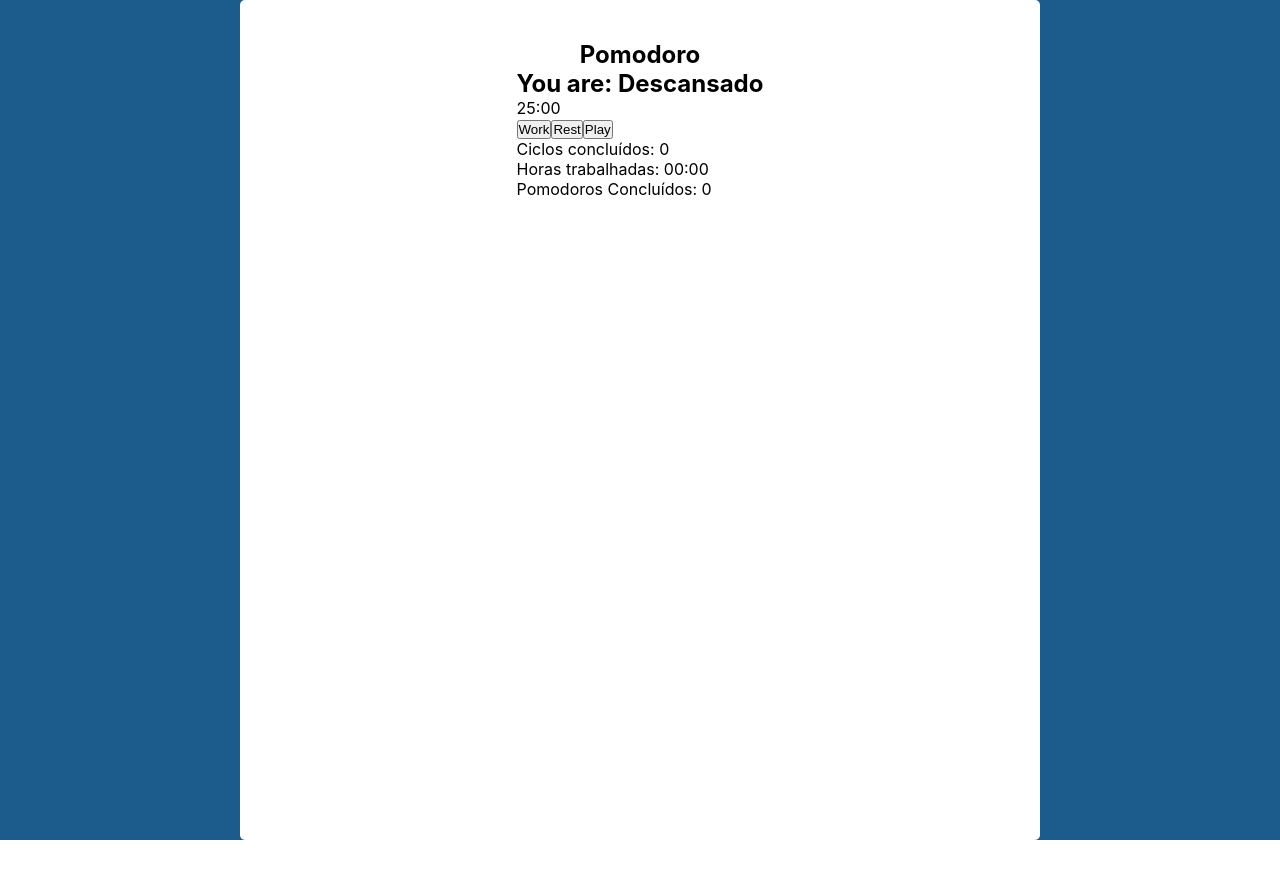
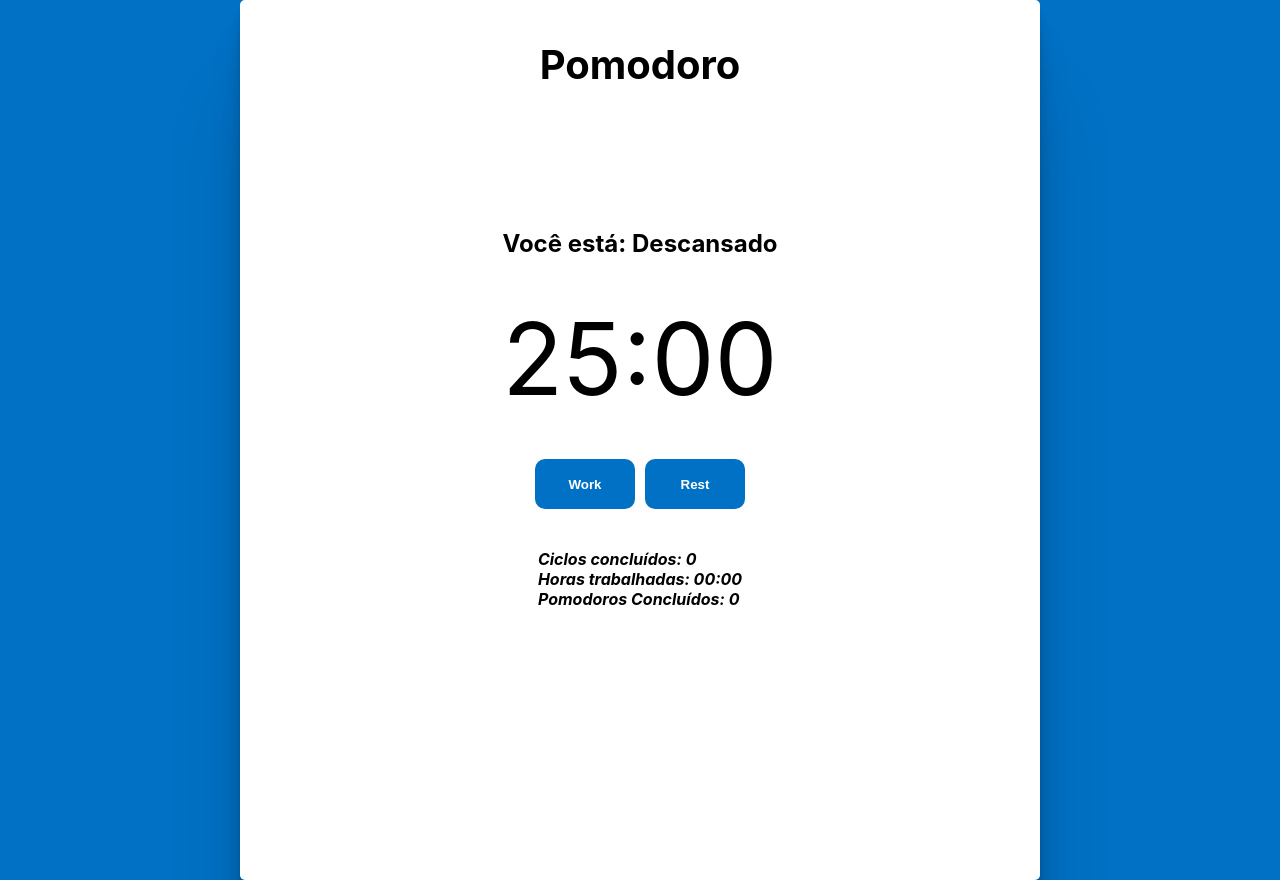
Before and after one commit to SamuelBarbosaDev/pomodoro-react, a React (Create React App) app: page / in a window 1280 px wide. Before the commit the page ends 840 px from the top, so only its background shows below. Built offline with nearby package versions, Linux system fonts and the light colour scheme.

Commit message:
feat: Trabalhando no projeto `Pomodoro` - parte 2

```diff
--- a/src/components/pomodoro-timer.tsx
+++ b/src/components/pomodoro-timer.tsx
@@ -76,8 +76,9 @@ export function PomodoroTimer(props: Props): JSX.Element {
     );
 
     useEffect(() => {
-        if (working) document.body.classList.add('working');
-        if (resting) document.body.classList.remove('working');
+        const main = document.getElementsByTagName('main')[0]
+        if (working) main.classList.add('working');
+        if (resting) main.classList.remove('working');
         if (mainTime > 0) return;
         if (working && cyclesQtdManager.length > 0) {
             configureRest(false);
@@ -105,7 +106,7 @@ export function PomodoroTimer(props: Props): JSX.Element {
 
     return (
         <div className='pomodoro'>
-            <h2>You are: {working ? 'Trabalhando' : 'Descansado'}</h2>
+            <h2>Você está: {working ? 'Trabalhando' : 'Descansado'}</h2>
             <Timer mainTime={mainTime} />
 
             <div className="controls">
@@ -121,6 +122,7 @@ export function PomodoroTimer(props: Props): JSX.Element {
                     text={timeCounting ? 'Pause' : 'Play'}
                     onClick={() => setTimeCounting(!timeCounting)}
                     className={!working && !resting ? 'hidden' : ''}
+
                 ></Button>
             </div>
             <div className='details'>
--- a/src/index.css
+++ b/src/index.css
@@ -27,6 +27,10 @@ code {
     monospace;
 }
 
+h1{
+  font-size: 4rem;
+}
+
 a{
   text-decoration: none;
 }
@@ -39,8 +43,10 @@ ul{
 :root{
   --color-white: #FFFFFF;
   --color-black: #000000;
-  --color-1: #1C5C8C;
+  --color-1: #0071C5; /*#1C5C8C; */
   --color-2: #F29B18;
+  --color-3: #cf8414;
+
 
 }
 /* Main */
@@ -58,8 +64,74 @@ main{
   margin: 0 auto;
   min-height: 80rem;
   align-items: center;
-  padding: 4rem 0 0 0;
+  padding: 4rem 0 4rem 0;
   border-radius: 0.5rem;
   flex-direction: column;
   background-color: var(--color-white);
+  /* box-shadow: 0.8rem 0.8rem #00000063; */
+  box-shadow:
+  0 2.8px 2.2px rgba(0, 0, 0, 0.034),
+  0 6.7px 5.3px rgba(0, 0, 0, 0.048),
+  0 12.5px 10px rgba(0, 0, 0, 0.06),
+  0 22.3px 17.9px rgba(0, 0, 0, 0.072),
+  0 41.8px 33.4px rgba(0, 0, 0, 0.086),
+  0 100px 80px rgba(0, 0, 0, 0.12)
+
 }
+
+/* Pomodoro */
+.pomodoro{
+  display: flex;
+  align-items: center;
+  justify-content: center;
+  flex-direction: column;
+  height: 70rem;
+}
+
+.pomodoro > *{
+  margin-bottom: 4rem;
+}
+
+.pomodoro .controls button{
+  border: none;
+  width: 10rem;
+  height: 5rem;
+  cursor: pointer;
+  font-weight: bolder;
+  border-radius: 1rem;
+  margin: 0 .5rem 0 .5rem;
+  color: var(--color-white);
+  background-color: var(--color-1);
+}
+
+.working .pomodoro button {
+  background-color: var(--color-2);
+  color: var(--color-black);
+}
+
+.pomodoro button:hover{
+  opacity: .75;
+}
+
+
+
+.timer{
+  font-size: 10rem;
+}
+
+.hidden{
+  display: none;
+}
+
+.working{
+  background-color: var(--color-2);
+}
+
+/* Details */
+.details{
+
+}
+.details p{
+  font-style: italic;
+  font-weight: bolder;
+}
```
